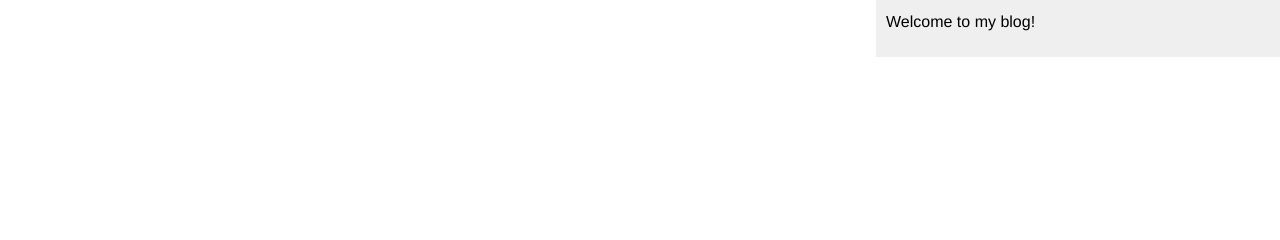
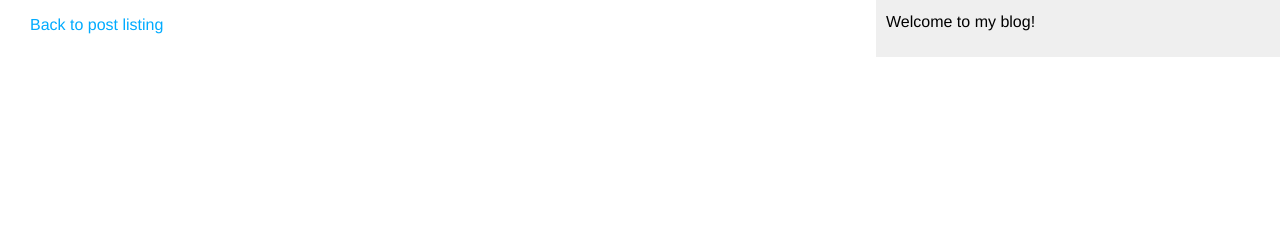
Before and after one commit to Amerikranian/Django-by-example-3d-edition-workthrough, a Django app: template blog_site/blog/templates/blog/post/detail.html in a window 1280 px wide. Shown: the part 71-311 px from the top of the page. Run offline with Django 3.2, Linux system fonts and the light colour scheme; the template is opened without the code that fills it, so the values that code supplies are empty.

Commit message:
Added CSS for Chapter 2 and a back link to post_detail template

```diff
--- a/blog_site/blog/templates/blog/post/detail.html
+++ b/blog_site/blog/templates/blog/post/detail.html
@@ -7,4 +7,6 @@
   </p>
   {# foo|linebreaks renders standard linebreaks like \n to html #}
   {{ post.body|linebreaks }}
+  {# Need to figure out how to return back to the last visited webpage #}
+  <a href="{% url "blog:post_list" %}">Back to post listing</a>
 {% endblock %}
```
